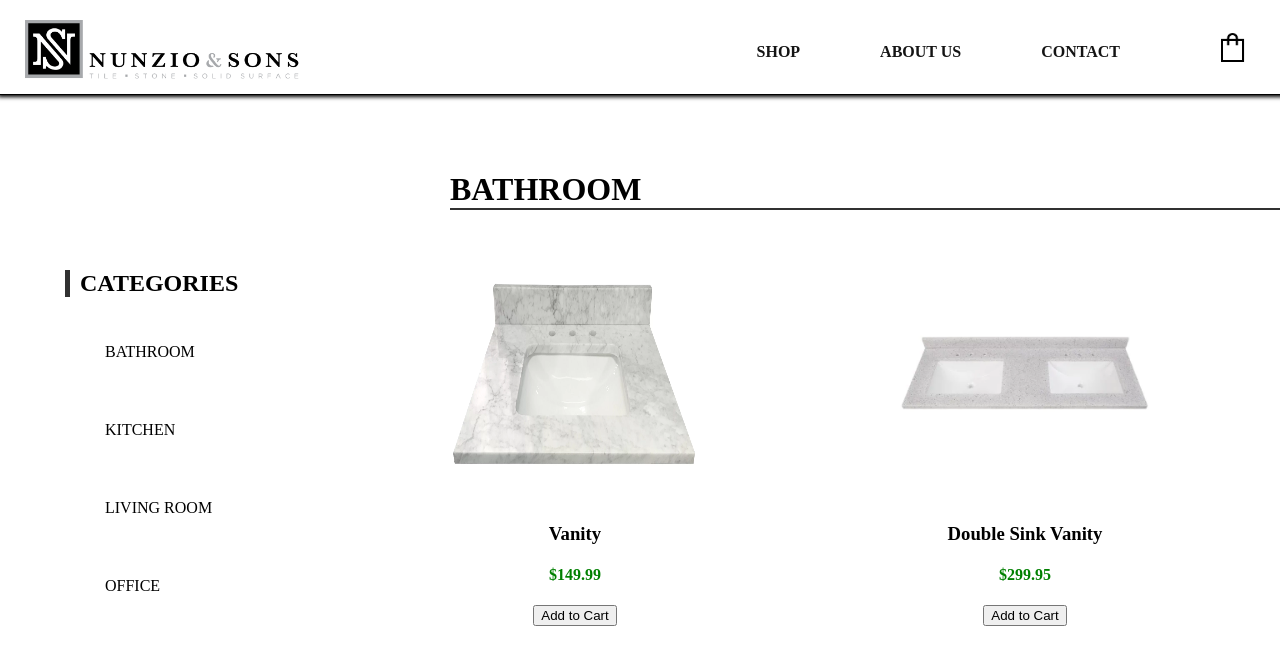
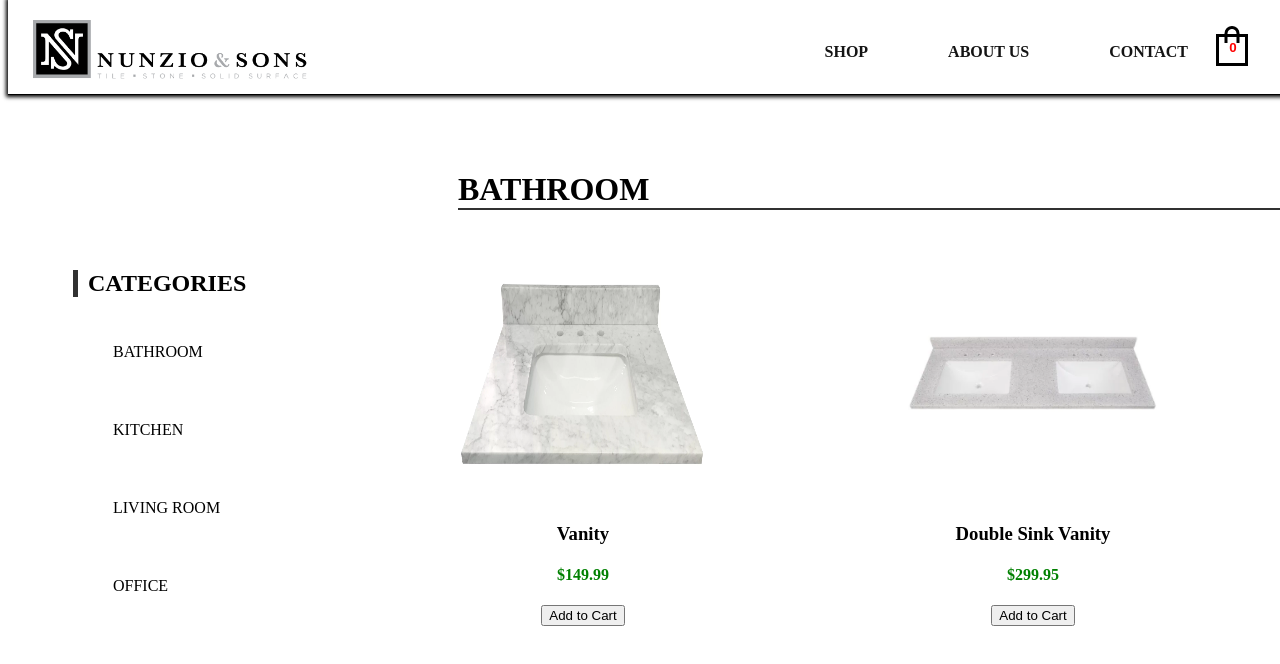
Before and after one commit to Bonavoot/shopping-cart, a React (Create React App) app: page /shop in a window 1280 px wide. Shown: the top 664 px of the page. Built offline with nearby package versions, Linux system fonts and the light colour scheme; a web font is replaced by a local one.

Commit message:
refactored pages and AddToCart function

```diff
--- a/src/App.js
+++ /dev/null
@@ -1,5 +0,0 @@
-function App() {
-  return <div className="App"></div>;
-}
-
-export default App;
--- a/src/Nav.js
+++ b/src/Nav.js
@@ -1,6 +1,5 @@
 import React from "react";
 import { Link } from "react-router-dom";
-import cartLogo from "./images/cart.png";
 import logo from "./images/full-logo.png";
 
 const Nav = () => {
@@ -19,9 +18,6 @@ const Nav = () => {
         <Link to="/contact">
           <li>CONTACT</li>
         </Link>
-        <Link to={"/cart"}>
-          <img src={cartLogo} alt="cart" />
-        </Link>
       </div>
     </nav>
   );
--- a/src/RouteSwitch.js
+++ b/src/RouteSwitch.js
@@ -2,7 +2,6 @@ import { BrowserRouter, Routes, Route } from "react-router-dom";
 import Home from "./pages/Home";
 import Shop from "./pages/Shop";
 import About from "./pages/About";
-import Cart from "./pages/Cart";
 import Nav from "./Nav.js";
 import Contact from "./pages/Contact";
 
@@ -13,7 +12,6 @@ const RouteSwitch = () => {
       <Routes>
         <Route path="/" element={<Home />} />
         <Route path="/shop" element={<Shop />} />
-        <Route path="/cart" element={<Cart />} />
         <Route path="/about" element={<About />} />
         <Route path="/contact" element={<Contact />} />
       </Routes>
--- a/src/components/Products.js
+++ b/src/components/Products.js
@@ -5,10 +5,50 @@ import kitchenImg from "../images/kitchen-counter.jpg";
 import island from "../images/island.jpg";
 import fireplace from "../images/fireplace.png";
 import conference from "../images/conference.jpg";
-import Cart from "../pages/Cart";
-import React, { useEffect, useState } from "react";
+import React, { useState } from "react";
 
-// Products
+let productsAddedToCart = [];
+
+const Products = (category) => {
+  const [cartQuantity, setCartQuantity] = useState(0);
+  let pickedCategory = bathroom;
+
+  // Stores data for Add to Cart button
+  function addToCart({ name, price }) {
+    setCartQuantity(cartQuantity + 1);
+    productsAddedToCart.push({ name, price });
+  }
+
+  console.log(productsAddedToCart);
+  // Renders clicked category
+  if (category.props === "OFFICE") {
+    pickedCategory = office;
+  } else if (category.props === "BATHROOM") {
+    pickedCategory = bathroom;
+  } else if (category.props === "LIVING ROOM") {
+    pickedCategory = livingroom;
+  } else if (category.props === "KITCHEN") {
+    pickedCategory = kitchen;
+  }
+
+  return (
+    <div className="product-container">
+      <h1>{category.props}</h1>
+      {pickedCategory.map((item) => (
+        <div key={item.name}>
+          <img src={item.img} alt={item.name} />
+          <h3>{item.name}</h3>
+          <h4>{"$" + item.price}</h4>
+          <button onClick={() => addToCart(item)}>Add to Cart</button>
+        </div>
+      ))}
+
+      <button className="cart-button">{cartQuantity}</button>
+    </div>
+  );
+};
+
+// Product data
 const bathroom = [
   { name: "Vanity", price: 149.99, quant: 0, img: vanityImg },
   {
@@ -32,43 +72,4 @@ const office = [
   { name: "Conference Table", price: 999.99, quant: 0, img: conference },
 ];
 
-const Products = (category) => {
-  const [cartQuantity, setCartQuantity] = useState(0);
-  let picked = bathroom;
-
-  function addToCart() {
-    setCartQuantity(cartQuantity + 1);
-  }
-
-  useEffect(() => {
-    console.log("this ran");
-    <Cart cartQuantity={cartQuantity} />;
-  }, [cartQuantity]);
-
-  // Displays the clicked category
-  if (category.props === "OFFICE") {
-    picked = office;
-  } else if (category.props === "BATHROOM") {
-    picked = bathroom;
-  } else if (category.props === "LIVING ROOM") {
-    picked = livingroom;
-  } else if (category.props === "KITCHEN") {
-    picked = kitchen;
-  }
-
-  return (
-    <div className="product-container">
-      <h1>{category.props}</h1>
-      {picked.map((item) => (
-        <div key={item.name}>
-          <img src={item.img} alt={item.name} />
-          <h3>{item.name}</h3>
-          <h4>{"$" + item.price}</h4>
-          <button onClick={addToCart}>Add to Cart</button>
-        </div>
-      ))}
-    </div>
-  );
-};
-
 export default Products;
--- a/src/index.js
+++ b/src/index.js
@@ -1,13 +1,11 @@
 import React from "react";
 import ReactDOM from "react-dom/client";
 import RouteSwitch from "./RouteSwitch";
-import "./styles/App.css";
 import "./styles/Home.css";
 import "./styles/Nav.css";
 import "./styles/Shop.css";
 import "./styles/About.css";
 import "./styles/Contact.css";
-import "./styles/ShoppingCart.css";
 
 const root = ReactDOM.createRoot(document.getElementById("root"));
 root.render(
--- a/src/pages/Cart.js
+++ /dev/null
@@ -1,5 +0,0 @@
-const Cart = ({ cartQuantity }) => {
-  return <div className="receipt">{cartQuantity}</div>;
-};
-
-export default Cart;
--- a/src/styles/Shop.css
+++ b/src/styles/Shop.css
@@ -57,3 +57,17 @@
   margin-left: 10px;
   margin-right: 10px;
 }
+
+.cart-button {
+  position: fixed;
+  right: 22px;
+  top: 22px;
+  color: red;
+  background-color: white;
+  font-weight: 800;
+  background-image: url("../images/cart.png");
+  border: none;
+  height: 50px;
+  width: 50px;
+  cursor: pointer;
+}
--- a/src/styles/ShoppingCart.css
+++ /dev/null
@@ -1,4 +0,0 @@
-.receipt {
-  position: absolute;
-  top: 200px;
-}
```
Also changed, not shown: 1 other file (tests, documents, lock files or other folders).
